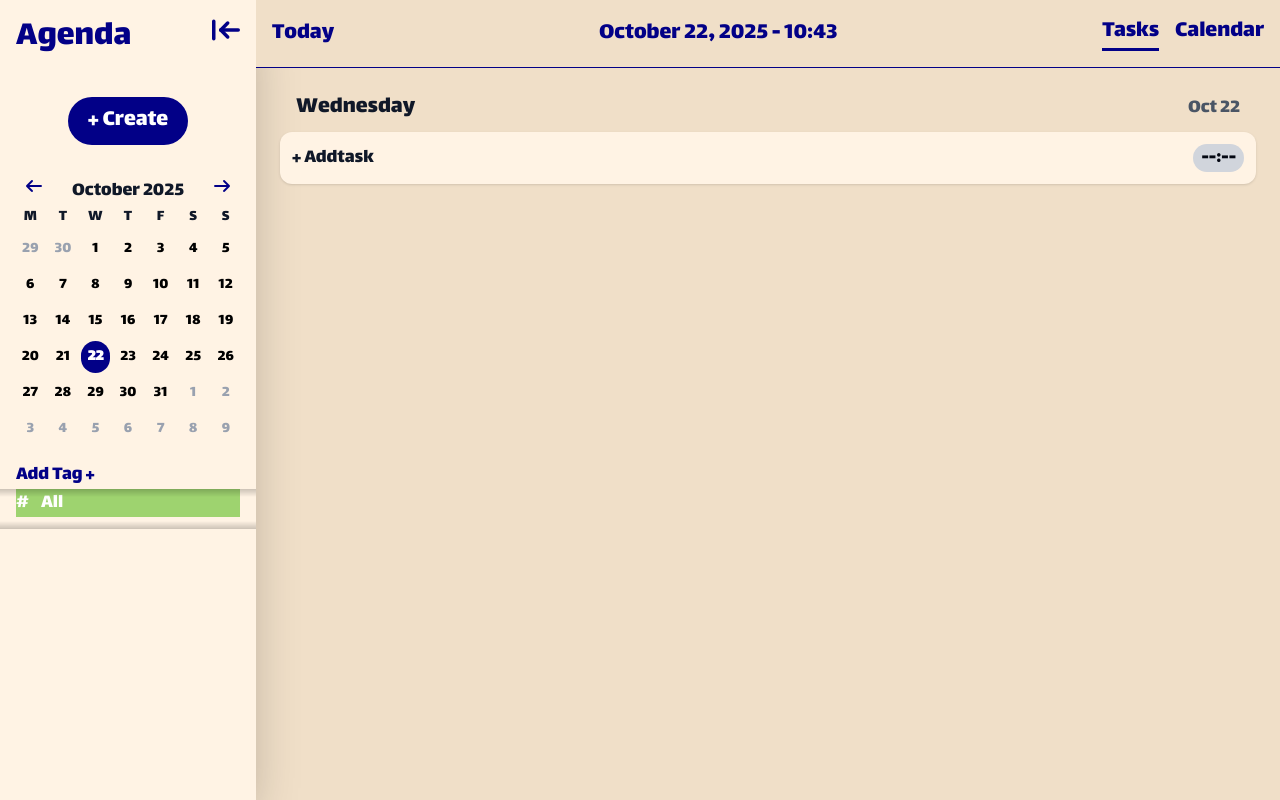
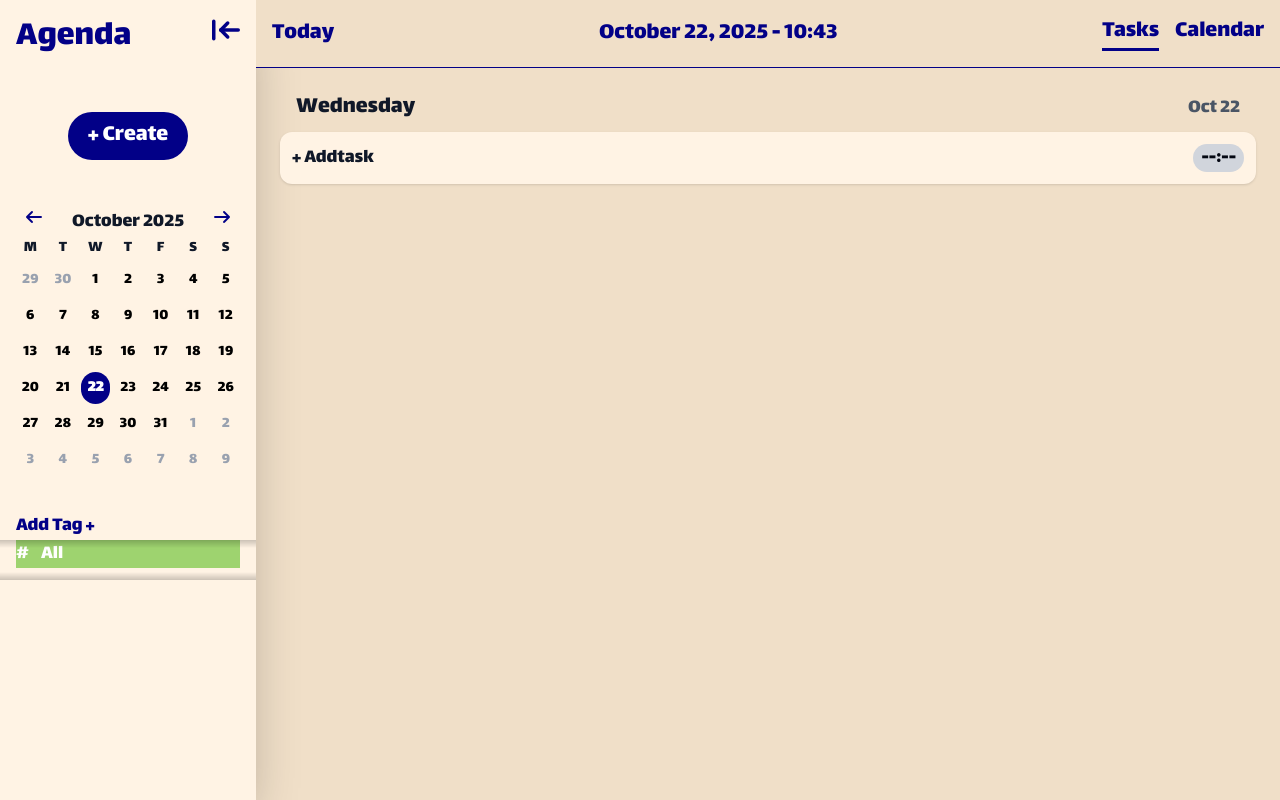
Before and after one commit to bedirhanozcan978/Agenda, a React (Vite) app: page / in a window 1280 px wide. Built offline with nearby package versions, Linux system fonts and the light colour scheme.

Commit message:
UI/UX improvement

```diff
--- a/src/App.jsx
+++ b/src/App.jsx
@@ -45,12 +45,18 @@ function App() {
   //Selected tags
   const [selectedTags, setSelectedTags] = useState([0]);
 
+// AddTask Modal
+  const [isAddTaskModalOpen, setAddTaskModalOpen] = useState(false);
+
   return (
     <>
       <div className="flex h-screen bg-sand text-gray-900">
-      <Sidebar tags={tags} setTags={setTags} selectedDay={selectedDay} setSelectedDay={setSelectedDay} selectedTags={selectedTags} setSelectedTags={setSelectedTags}/>
+      <Sidebar tags={tags} setTags={setTags}
+      selectedDay={selectedDay} setSelectedDay={setSelectedDay}
+      selectedTags={selectedTags} setSelectedTags={setSelectedTags}
+      setAddTaskModalOpen={setAddTaskModalOpen}/>
       <div className="flex flex-col flex-1">
-        <Header />
+        <Header setSelectedDay={setSelectedDay}/>
         {selectedDay && (
           <DayView
             day={selectedDay}
@@ -61,6 +67,8 @@ function App() {
             tags={tags}
             selectedTags={selectedTags}
             selectedDay={selectedDay}
+            isAddTaskModalOpen={isAddTaskModalOpen}
+            setAddTaskModalOpen={setAddTaskModalOpen}
           />
         )}
       </div>
--- a/src/assets/styles/style.css
+++ b/src/assets/styles/style.css
@@ -11,7 +11,9 @@
 @theme {
     --color-sand: #F0DFC8;
     --color-creme: #FFF3E4;
+    --color-hovercreme: #ffefdb;
     --color-ocean: #020087;
+    --color-hoverocean: #1d1bc4;
     --color-green: #9ED36F;
     --color-cyan: #6FC1D3;
     --color-red: #D36F6F;
--- a/src/components/Calendar.jsx
+++ b/src/components/Calendar.jsx
@@ -122,7 +122,7 @@ function Calendar({selectedDay, setSelectedDay}) {
             dayObj.id === selectedDay?.id
             ? "bg-ocean text-white font-semibold"
             : dayObj.isCurrentMonth
-            ? "text-black hover:bg-blue-500 hover:text-white"
+            ? "text-black hover:bg-hoverocean hover:text-white"
             : "text-gray-400"
           }`}
 >
--- a/src/components/DayView.jsx
+++ b/src/components/DayView.jsx
@@ -4,7 +4,7 @@ import AddTaskModal from './AddTaskModal';
 import EditTaskModal from './EditTaskModal';
 import TaskCard from './TaskCard'
 
-export default function DayView({ day, tasks, addTask, updateTask, deleteTask, tags, selectedTags, selectedDay }) {
+export default function DayView({ day, tasks, addTask, updateTask, deleteTask, tags, selectedTags, selectedDay, isAddTaskModalOpen, setAddTaskModalOpen }) {
 
   //Day Parser
   const getFormattedDate = (date) => {
@@ -23,7 +23,6 @@ export default function DayView({ day, tasks, addTask, updateTask, deleteTask, t
   const { weekday, day: dayNum, month: monthName, year } = getFormattedDate(dayDate);
 
   //Add & Edit Modals
-  const [isAddModalOpen, setAddModalOpen] = useState(false);
   const [isEditModalOpen, setEditModalOpen] = useState(false);
   const [editingTask, setEditingTask] = useState(null);
 
@@ -83,7 +82,7 @@ export default function DayView({ day, tasks, addTask, updateTask, deleteTask, t
         <div className="flex flex-col gap-2">
           {filteredTasks.map(task => <TaskCard key={task.id} task={task} updateTask={updateTask} deleteTask={deleteTask} onEdit={() => handleEditClick(task)} tags={tags}/>)}
 
-          <div className="bg-creme rounded-xl text-xl shadow p-3 flex flex-row justify-between items-baseline mb-3" onClick={() => setAddModalOpen(true)}>
+          <div className="bg-creme rounded-xl text-xl shadow p-3 flex flex-row justify-between items-baseline mb-3 hover:cursor-pointer hover:bg-hovercreme" onClick={() => setAddTaskModalOpen(true)}>
             <p>+ Addtask</p>
             <p className="text-gray-950 bg-gray-300 px-2 rounded-full"> --:-- </p>
           </div>
@@ -91,7 +90,7 @@ export default function DayView({ day, tasks, addTask, updateTask, deleteTask, t
       </div>
 
     </div>
-    <AddTaskModal isOpen={isAddModalOpen} onClose={() => setAddModalOpen(false)} addTask={addTask} day={day} tags={tags}/>
+    <AddTaskModal isOpen={isAddTaskModalOpen} onClose={() => setAddTaskModalOpen(false)} addTask={addTask} day={day} tags={tags}/>
     <EditTaskModal isOpen={isEditModalOpen} onClose={() => setEditModalOpen(false)} updateTask={updateTask} deleteTask={deleteTask} day={day} task={editingTask} tags={tags}/>
     </>
   )
--- a/src/components/Header.jsx
+++ b/src/components/Header.jsx
@@ -1,6 +1,6 @@
 import { useState, useEffect } from "react";
 
-export default function Header(){
+export default function Header({ setSelectedDay }){
 
   const [currentTime, setCurrentTime] = useState(new Date());
 
@@ -18,9 +18,19 @@ export default function Header(){
   const timeOptions = { hour: '2-digit', minute: '2-digit', hour12: false };
   const timeString = currentTime.toLocaleTimeString(undefined, timeOptions);
 
+  const handleTodayClick = () => {
+    const today = new Date();
+    setSelectedDay({
+      id: `${today.getFullYear()}-${String(today.getMonth() + 1).padStart(2, '0')}-${String(today.getDate()).padStart(2, '0')}`,
+      year: today.getFullYear(),
+      month: today.getMonth() + 1,
+      day: today.getDate()
+    });
+  };
+
   return (
     <header className="flex items-center justify-between p-4 border-b border-ocean bg-sand font-lalezar text-2xl">
-      <div className="text-ocean">Today</div>
+      <div className="text-ocean hover:text-hoverocean hover:cursor-pointer" onClick={handleTodayClick}>Today</div>
       <div className="text-ocean"> {dateString} - {timeString} </div>
       <nav className="space-x-4">
         <button className="text-ocean font-medium border-b-3 border-ocean">Tasks</button>
--- a/src/components/Sidebar.jsx
+++ b/src/components/Sidebar.jsx
@@ -3,7 +3,7 @@ import Calendar from "./Calendar";
 import TagList from "./TagList";
 import ArrowDown from '../assets/img/arrow-to-line.svg?react';
 
-export default function Sidebar({tags, setTags, selectedDay, setSelectedDay, selectedTags, setSelectedTags}) {
+export default function Sidebar({tags, setTags, selectedDay, setSelectedDay, selectedTags, setSelectedTags, setAddTaskModalOpen}) {
 
   const [isOpen, setIsOpen] = useState(false);
   const toggleSidebar = () => setIsOpen(!isOpen);
@@ -13,14 +13,16 @@ export default function Sidebar({tags, setTags, selectedDay, setSelectedDay, sel
    <aside className="w-64 bg-creme flex flex-col items-start shadow-2xl/30 font-lalezar">
 
     {/** Logo and Sidebar toogle **/}
-    <div className="flex flex-row w-full p-4 justify-between items-baseline">
+    <div className="flex flex-row w-full p-4 justify-between items-baseline h-3/25">
       <h1 className="text-4xl text-ocean mb-6">Agenda</h1>
       <button onClick={toggleSidebar}>
         <ArrowDown className={`text-ocean w-7 h-7 transform origin-center transition-transform duration-300 ${isOpen ? '-rotate-180' : 'rotate-0'}`} />
       </button>
     </div>
 
-    <button className="bg-ocean text-white text-2xl rounded-full px-5 py-2 -pt-1 mb-4 self-center">+ Create</button>
+    <div className="w-full flex flex-row justify-center items-center h-3/25">
+    <button className="bg-ocean text-white text-2xl rounded-full px-5 py-2 -pt-1 mb-4 hover:cursor-pointer hover:bg-hoverocean" onClick={() => setAddTaskModalOpen(true)}>+ Create</button>
+    </div>
 
     <Calendar selectedDay={selectedDay} setSelectedDay={setSelectedDay}></Calendar>
 
--- a/src/components/TagList.jsx
+++ b/src/components/TagList.jsx
@@ -67,7 +67,7 @@ export default function TagList({tags, setTags, selectedTags, setSelectedTags})
   };
 
   return (
-  <>
+  <div className="w-full max-w-md mx-auto py-5">
 
     <EditTagModal isOpen={isEditTagModalOpen} tag={selectedTag} onClose={() => setEditTagModalOpen(false)} onUpdate={handleUpdateTag} onDelete={handleDeleteTag}/>
 
@@ -112,6 +112,6 @@ export default function TagList({tags, setTags, selectedTags, setSelectedTags})
       <div className="absolute bottom-0 left-0 right-0 h-2 pointer-events-none bg-gradient-to-t from-black/20 to-transparent"></div>
     </div>
 
-  </>
+  </div>
   );
 }
--- a/src/components/TaskCard.jsx
+++ b/src/components/TaskCard.jsx
@@ -9,12 +9,12 @@ export default function TaskCard({ task, updateTask, onEdit, tags }) {
 
       <div className="w-full flex flex-row justify-between">
         <p className="text-xl">{task.title}</p>
-        <button onClick={onEdit}><i className="fa fa-pencil w-4 h-4"/></button>
+        <button onClick={onEdit}><i className="fa fa-pencil w-4 h-4 hover:cursor-pointer"/></button>
       </div>
 
       <div className="w-full flex flex-row justify-between items-baseline pt-2 text-lg">
         <div className="flex items-baseline cursor-pointer" onClick={handleToggleDone}>
-          <label htmlFor={`task-${task.id}`} className="flex cursor-pointer space-x-2">
+          <label htmlFor={`task-${task.id}`} style={{color: task.done ?"#9ED36F" :"black" }} className="flex cursor-pointer space-x-2">
             Done
             <div className="relative ml-1 w-4 h-4">
               <input type="checkbox" checked={task.done} className="appearance-none w-full h-full border-2 rounded-full border-gray-600 checked:border-green" />
```
